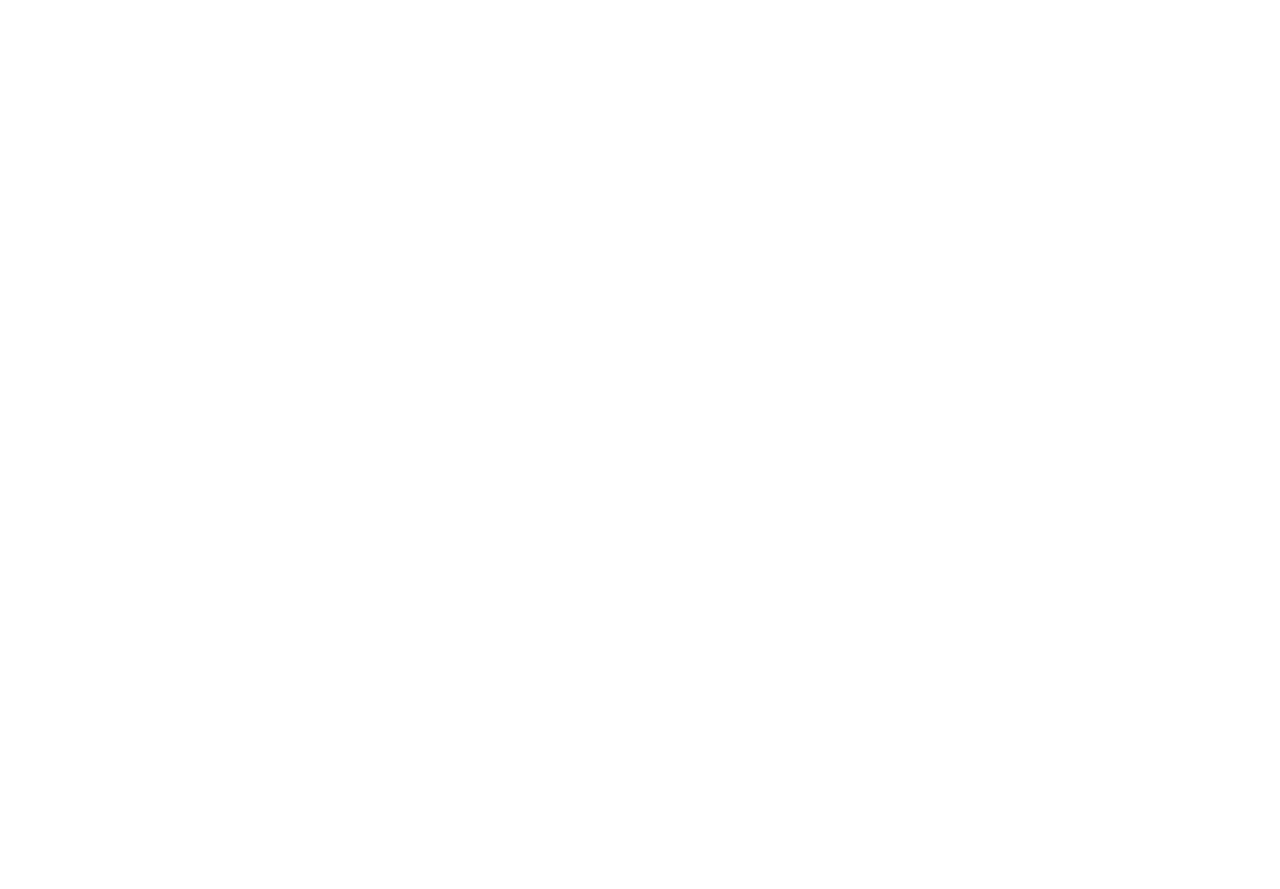
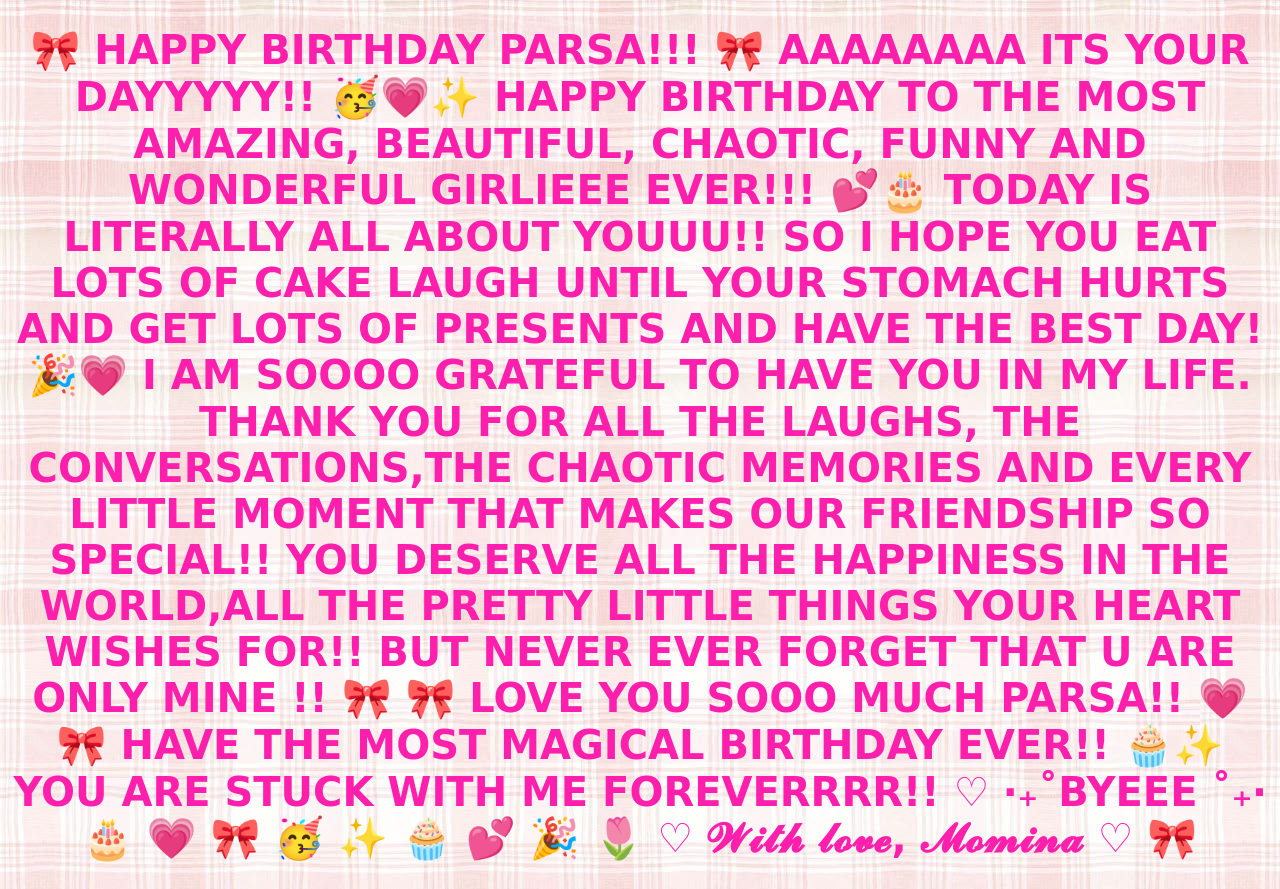
Before and after one commit to momnammm/Paro, a plain HTML site: page bestie.html in a window 1280 px wide. Before the commit the page ends 800 px from the top, so only its background shows below. Drawn offline with Linux system fonts and the light colour scheme.

Commit message:
i have my work teacher heheee

```diff
--- a/bestie.css
+++ b/bestie.css
@@ -0,0 +1,9 @@
+h1{
+color: rgb(255, 31, 173);
+text-align: center;
+font-size:40px ;
+font-family: cursive;
+}
+body{
+background-image:url(pink.jpg);
+}
--- a/bestie.html
+++ b/bestie.html
@@ -2,3 +2,31 @@
 <head> <title> HAPPY BIRTHDAY!!!!</title>
 <link rel="stylesheet" href="bestie.css">
 </head>
+<body>
+<h1 class="aespa">🎀 HAPPY BIRTHDAY PARSA!!! 🎀
+
+AAAAAAAA ITS YOUR DAYYYYY!! 🥳💗✨
+
+HAPPY BIRTHDAY TO THE MOST AMAZING, BEAUTIFUL, CHAOTIC, FUNNY AND WONDERFUL GIRLIEEE EVER!!! 💕🎂
+
+TODAY IS LITERALLY ALL ABOUT YOUUU!! SO I HOPE YOU EAT LOTS OF CAKE LAUGH UNTIL YOUR STOMACH HURTS AND GET LOTS OF PRESENTS AND HAVE THE BEST DAY! 🎉💗
+I AM SOOOO GRATEFUL TO HAVE YOU IN MY LIFE. THANK YOU FOR ALL THE LAUGHS, THE CONVERSATIONS,THE CHAOTIC MEMORIES AND EVERY LITTLE MOMENT THAT MAKES OUR FRIENDSHIP SO SPECIAL!!
+YOU DESERVE ALL THE HAPPINESS IN THE WORLD,ALL THE PRETTY LITTLE THINGS YOUR HEART WISHES FOR!! BUT NEVER EVER FORGET THAT U ARE ONLY MINE !! 🎀
+🎀 LOVE YOU SOOO MUCH PARSA!! 💗🎀
+HAVE THE MOST MAGICAL BIRTHDAY EVER!! 🧁✨
+YOU ARE STUCK WITH ME FOREVERRRR!! ♡
+ ‧₊˚BYEEE ˚₊‧
+🎂 💗 🎀 🥳 ✨ 🧁 💕 🎉 🌷
+♡ 𝓦𝓲𝓽𝓱 𝓵𝓸𝓿𝓮, 𝓜𝓸𝓶𝓲𝓷𝓪 ♡ 🎀</h1>
+
+
+
+
+
+
+
+
+
+
+
+</body>
```
Also changed, not shown: pink.jpg (added).
